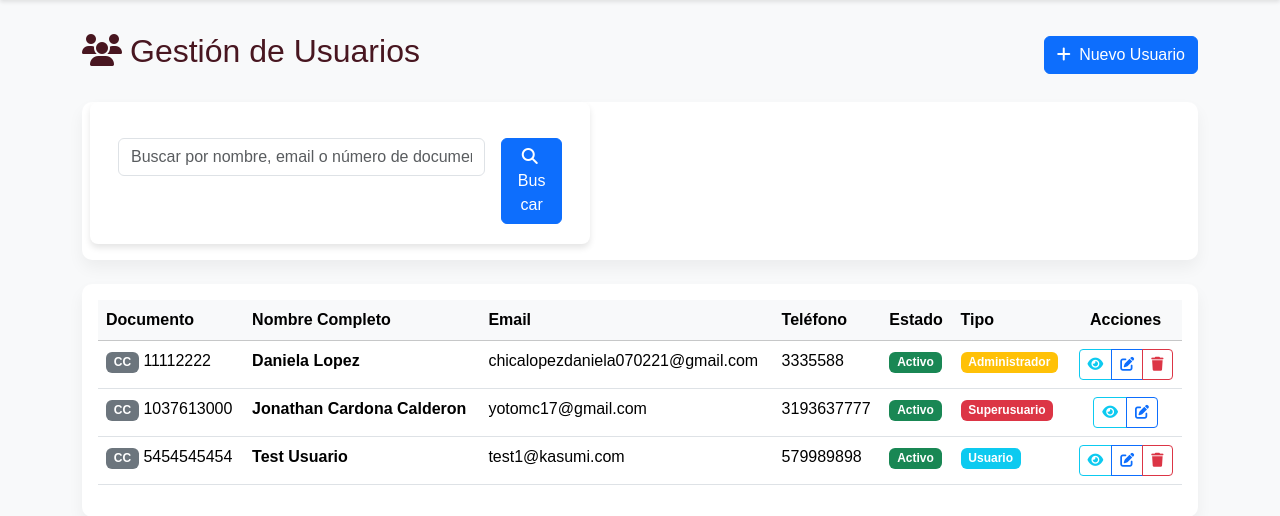
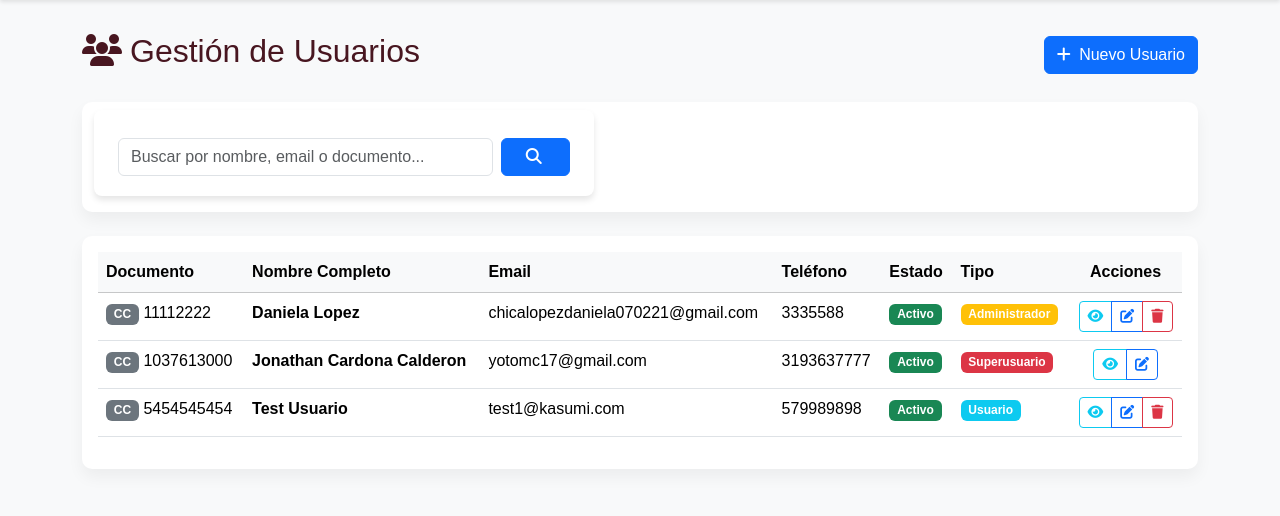
Before and after one commit to jcardonamde/kasumi, a Django app: page /usuarios/usuarios/ in a window 1280 px wide. Shown: the part 56-572 px from the top of the page. Run offline with Django 4.2, Linux system fonts and the light colour scheme; a user stored in the database is signed in; data comes from the database, SQL or seed files in the repository.

Commit message:
feat: Se corrigen estilos en buscador de usuarios

```diff
--- a/templates/gestion_usuarios/usuarios/lista_usuarios.html
+++ b/templates/gestion_usuarios/usuarios/lista_usuarios.html
@@ -20,17 +20,17 @@
     <div class="col-12">
         <div class="card">
             <div class="card-body">
-                <form method="get" class="row g-3">
+                <form method="get" class="row g-2">
                     <div class="col-md-10">
                         <input type="text"
                                name="busqueda"
                                class="form-control"
-                               placeholder="Buscar por nombre, email o número de documento..."
+                               placeholder="Buscar por nombre, email o documento..."
                                value="{{ busqueda }}">
                     </div>
                     <div class="col-md-2">
                         <button type="submit" class="btn btn-primary w-100">
-                            <i class="fas fa-search me-1"></i> Buscar
+                            <i class="fas fa-search me-1"></i>
                         </button>
                     </div>
                 </form>
```
